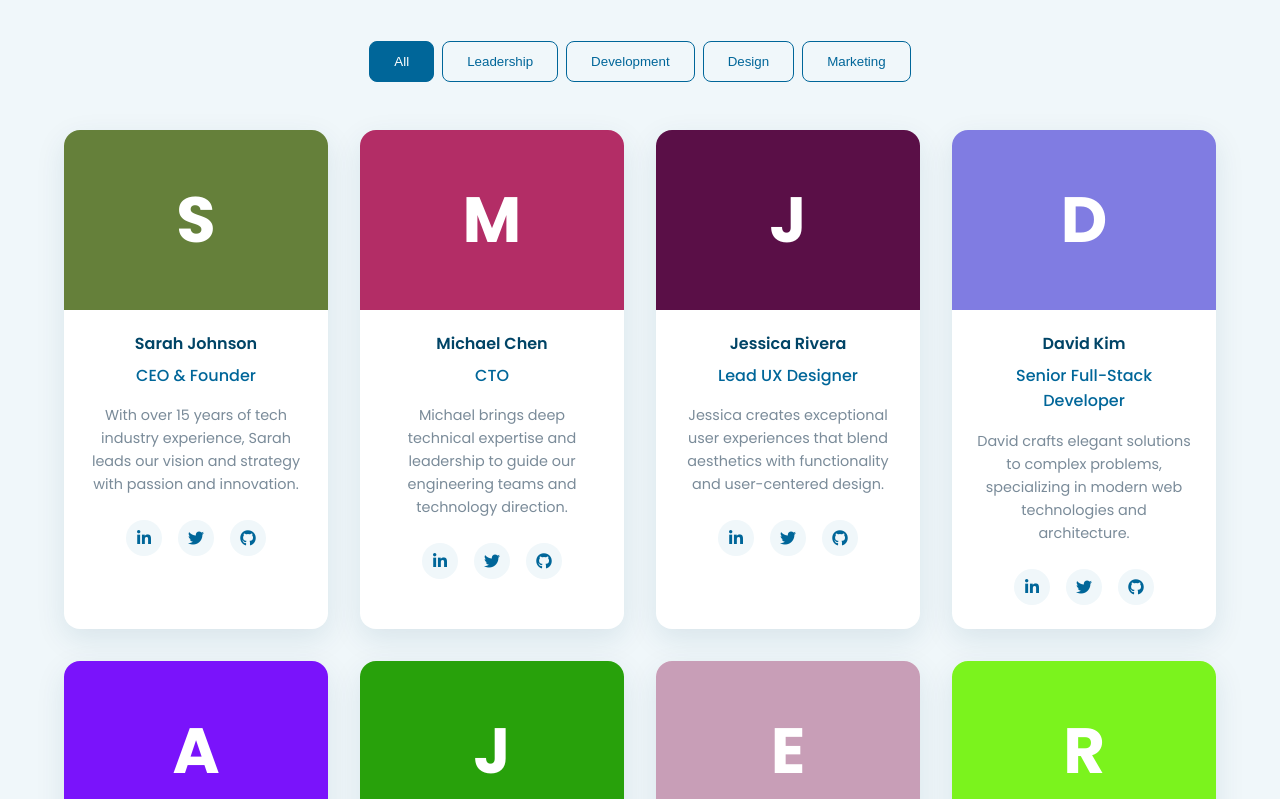
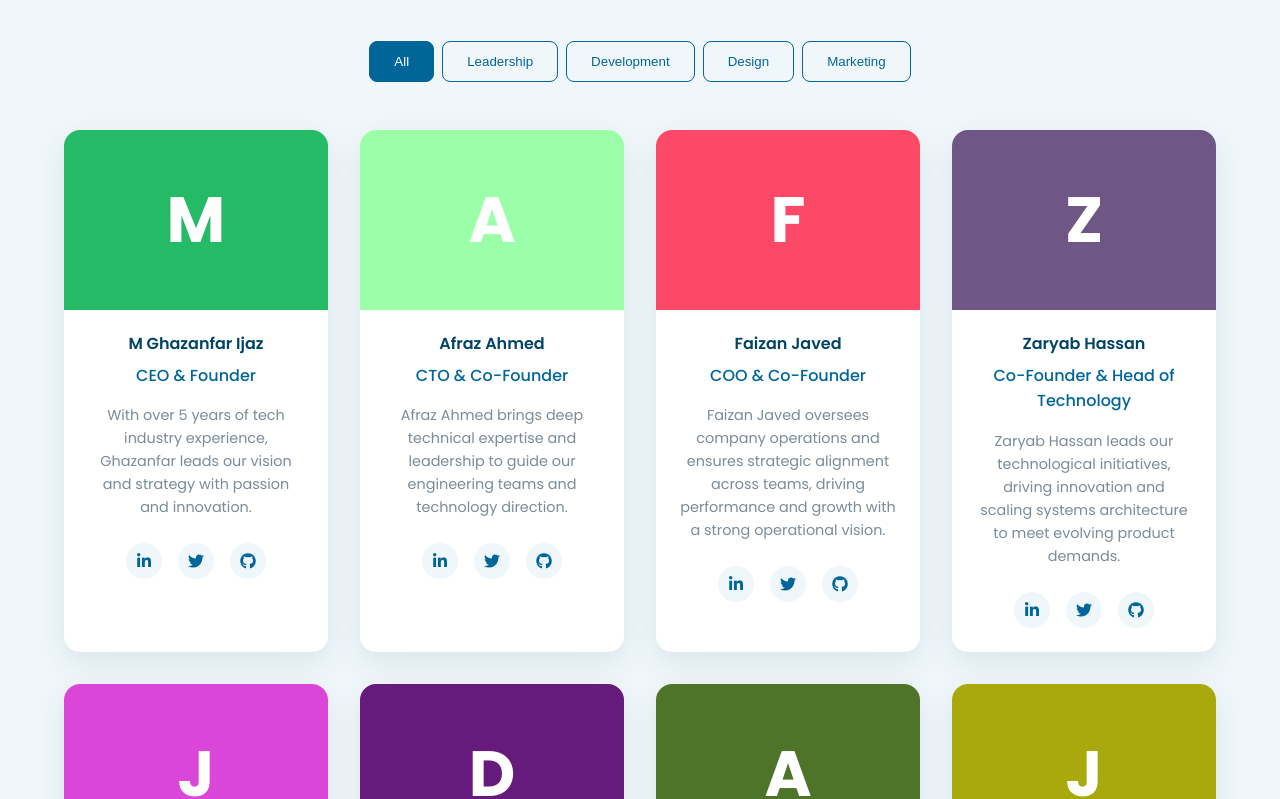
Before and after one commit to Ghazanfarijaz/Marine-Tech, a React (Create React App) app: page / in a window 1280 px wide. Shown: the part 4764-5563 px from the top of the page. Built offline with nearby package versions, Linux system fonts and the light colour scheme.

Commit message:
teams data

```diff
--- a/src/data/team.js
+++ b/src/data/team.js
@@ -1,25 +1,47 @@
 export const team = [
   {
-    name: "Sarah Johnson",
+    name: "M Ghazanfar Ijaz",
     position: "CEO & Founder",
     category: "leadership",
-    bio: "With over 15 years of tech industry experience, Sarah leads our vision and strategy with passion and innovation.",
+    bio: "With over 5 years of tech industry experience, Ghazanfar leads our vision and strategy with passion and innovation.",
     social: {
       linkedin: "#",
       twitter: "#",
-      github: "#"
-    }
+      github: "#",
+    },
   },
   {
-    name: "Michael Chen",
-    position: "CTO",
+    name: "Afraz Ahmed",
+    position: "CTO & Co-Founder",
     category: "leadership",
-    bio: "Michael brings deep technical expertise and leadership to guide our engineering teams and technology direction.",
+    bio: "Afraz Ahmed brings deep technical expertise and leadership to guide our engineering teams and technology direction.",
     social: {
       linkedin: "#",
       twitter: "#",
-      github: "#"
-    }
+      github: "#",
+    },
+  },
+  {
+    name: "Faizan Javed",
+    position: "COO & Co-Founder",
+    category: "leadership",
+    bio: "Faizan Javed oversees company operations and ensures strategic alignment across teams, driving performance and growth with a strong operational vision.",
+    social: {
+      linkedin: "#",
+      twitter: "#",
+      github: "#",
+    },
+  },
+  {
+    name: "Zaryab Hassan",
+    position: "Co-Founder & Head of Technology",
+    category: "leadership",
+    bio: "Zaryab Hassan leads our technological initiatives, driving innovation and scaling systems architecture to meet evolving product demands.",
+    social: {
+      linkedin: "#",
+      twitter: "#",
+      github: "#",
+    },
   },
   {
     name: "Jessica Rivera",
@@ -29,8 +51,8 @@ export const team = [
     social: {
       linkedin: "#",
       twitter: "#",
-      github: "#"
-    }
+      github: "#",
+    },
   },
   {
     name: "David Kim",
@@ -40,8 +62,8 @@ export const team = [
     social: {
       linkedin: "#",
       twitter: "#",
-      github: "#"
-    }
+      github: "#",
+    },
   },
   {
     name: "Aisha Patel",
@@ -51,8 +73,8 @@ export const team = [
     social: {
       linkedin: "#",
       twitter: "#",
-      github: "#"
-    }
+      github: "#",
+    },
   },
   {
     name: "James Wilson",
@@ -62,8 +84,8 @@ export const team = [
     social: {
       linkedin: "#",
       twitter: "#",
-      github: "#"
-    }
+      github: "#",
+    },
   },
   {
     name: "Emily Taylor",
@@ -72,8 +94,8 @@ export const team = [
     bio: "Emily develops and executes data-driven marketing strategies that elevate brands and drive business growth.",
     social: {
       linkedin: "#",
-      twitter: "#"
-    }
+      twitter: "#",
+    },
   },
   {
     name: "Robert Garcia",
@@ -82,7 +104,7 @@ export const team = [
     bio: "Robert ensures projects are delivered on time and to the highest quality standards through effective team coordination.",
     social: {
       linkedin: "#",
-      twitter: "#"
-    }
-  }
+      twitter: "#",
+    },
+  },
 ];
```
